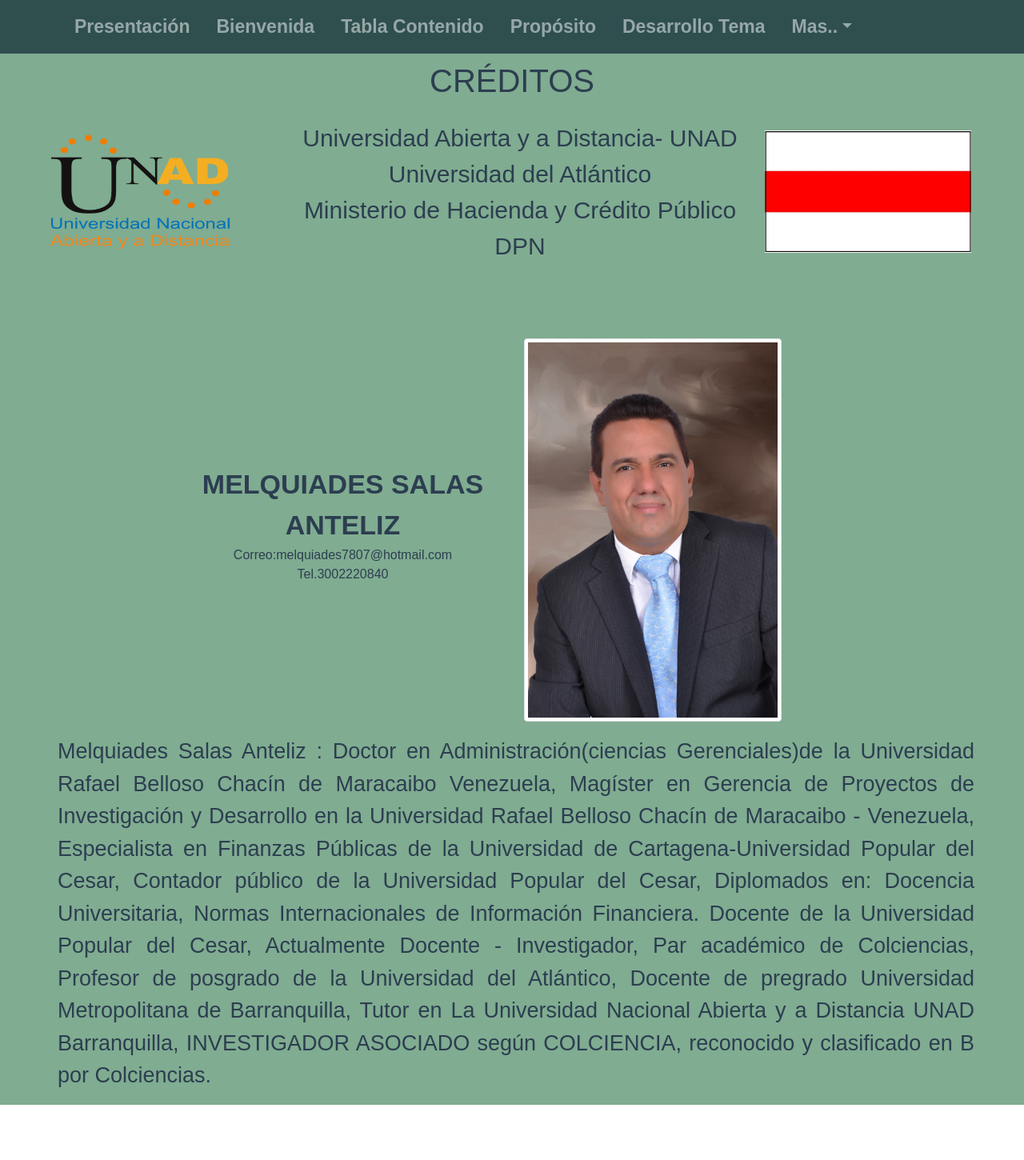
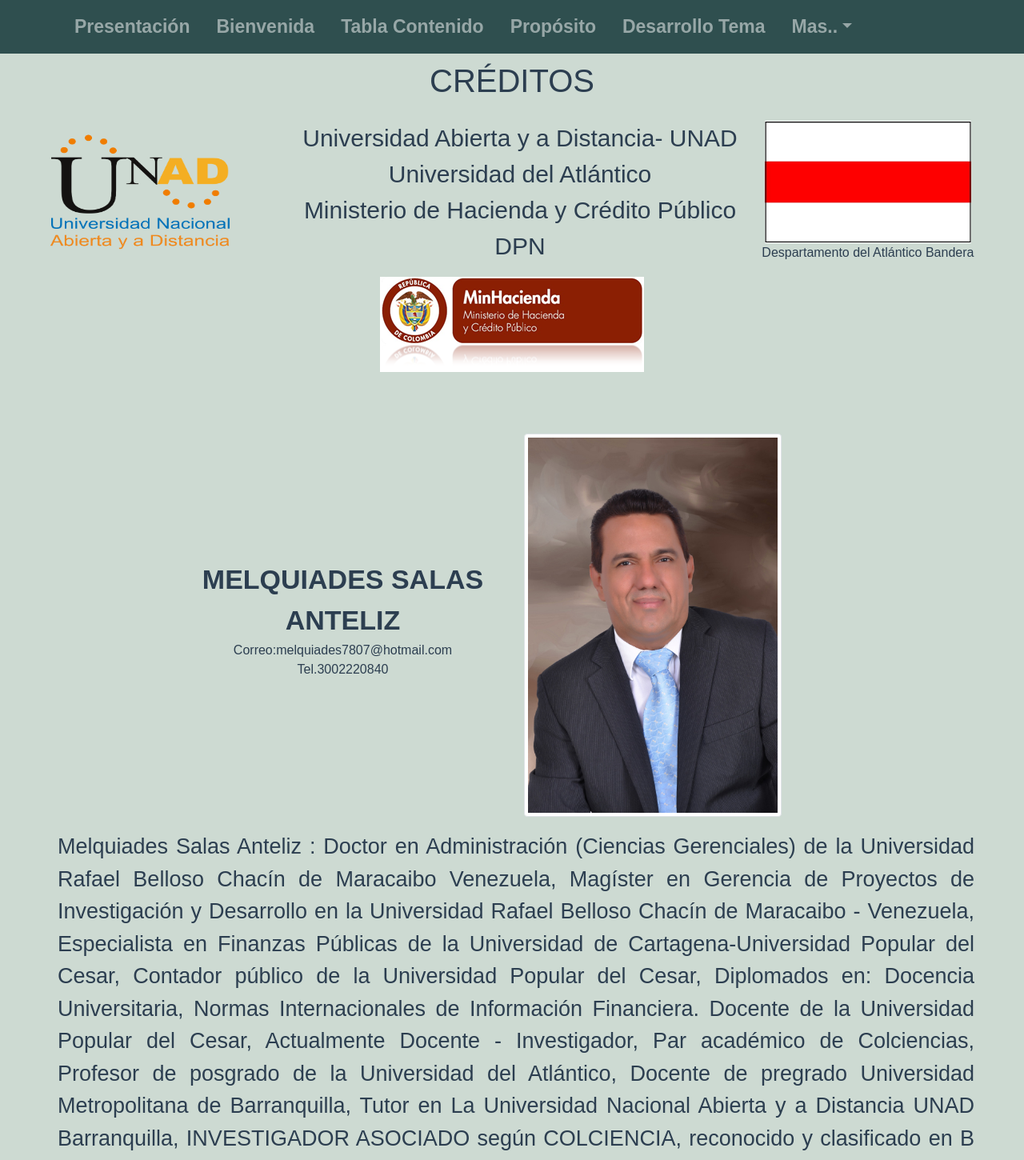
Before and after one commit to tatadavila/red_salas, a Vue app: page /creditos in a window 1280 px wide. Shown: the top 1450 px of the page at 80% size. Before the commit the page ends 1381 px from the top, so only its background shows below. Built offline with nearby package versions, Linux system fonts and the light colour scheme; a small style sheet from the web is missing.

Commit message:
Added some changes to the project, now looks better

```diff
--- a/src/components/Credits.vue
+++ b/src/components/Credits.vue
@@ -21,8 +21,17 @@
       <div class="col">
         <img
           src="../assets/img/bandera_atlantico.jpg"
-          alt="bandera dept atlantico"
+          alt="bandera dept atlántico"
           width="87%"
+        />
+        Despartamento del Atlántico Bandera
+      </div>
+    </div>
+    <div class="row justify-content-center">
+      <div class="col-4">
+        <img
+          src="../assets/img/min-hacienda-logo.png"
+          alt="ministerio de hacienda colombia"
         />
       </div>
     </div>
@@ -48,8 +57,8 @@
     </div>
     <div id="thirdRow" class="row justify-content-center">
       <p align="justify">
-        Melquiades Salas Anteliz : Doctor en Administración(ciencias
-        Gerenciales)de la Universidad Rafael Belloso Chacín de Maracaibo
+        Melquiades Salas Anteliz : Doctor en Administración (Ciencias
+        Gerenciales) de la Universidad Rafael Belloso Chacín de Maracaibo
         Venezuela, Magíster en Gerencia de Proyectos de Investigación y
         Desarrollo en la Universidad Rafael Belloso Chacín de Maracaibo -
         Venezuela, Especialista en Finanzas Públicas de la Universidad de
@@ -78,7 +87,7 @@
 .credits {
   height: 100%;
   padding-top: 77px;
-  background-color: rgba(8, 94, 41, 0.514);
+  background-color: rgba(5, 71, 31, 0.2);
 }
 #firstRow {
   padding-left: 27px;
--- a/src/components/develop/VideoQuiz.vue
+++ b/src/components/develop/VideoQuiz.vue
@@ -67,6 +67,12 @@
     reRender() {
       this.renderKey++;
     }
+  },
+  mounted() {
+    console.log("Will it play here?? lol");
+    console.log("Play outside of");
+    var audio = new Audio("file://path-to-file/file.mp3"); // path to file
+    audio.play();
   }
 };
 </script>
--- a/src/views/Closure.vue
+++ b/src/views/Closure.vue
@@ -52,6 +52,9 @@
 };
 </script>
 <style scoped>
+.closure-page {
+  background-color: rgba(5, 71, 31, 0.2);
+}
 .text-wrapper {
   font-size: 27px;
   padding: 7%;
--- a/src/views/Content.vue
+++ b/src/views/Content.vue
@@ -32,7 +32,7 @@
   width: 100%;
   height: 100vh;
   padding-top: 7px;
-  background-color: rgba(8, 94, 41, 0.514);
+  background-color: rgba(5, 71, 31, 0.2);
 }
 #tableContent {
   padding-top: 7%;
--- a/src/views/References.vue
+++ b/src/views/References.vue
@@ -2,21 +2,29 @@
   <div class="refPage">
     <div class="text-wrapper">
       <h1>REFERENTES BIBLIOGRÁFICOS:</h1>
-      <ul>
+      <ul align="center" id="refList">
         <li>
           Text Celebriti (2019) “la deuda pública” Recuperado de
-          https://www.cerebriti.com
+          <a href="https://www.cerebriti.com">https://www.cerebriti.com</a>
         </li>
         <li>
-          You tube (2019) “sonido de introducción” Recuperado de
-          https://www.youtube.com/watch?v=rhNoYyXLo2k
+          Youtube (2019) “sonido de introducción” Recuperado de
+          <a href="https://www.youtube.com/watch?v=rhNoYyXLo2k"
+            >https://www.youtube.com/watch?v=rhNoYyXLo2k</a
+          >
         </li>
         <li>
           UNAD (2019). Campus virtual. Recuperado de
-          https://campus0c.unad.edu.co/campus/.
+          <a href="https://campus0c.unad.edu.co/campus/"
+            >https://campus0c.unad.edu.co/campus/</a
+          >.
         </li>
       </ul>
     </div>
+    <img
+      src="https://media.giphy.com/media/l0HlAgJTVaAPHEGdy/giphy.gif"
+      alt="woman reding gif"
+    />
   </div>
 </template>
 
@@ -34,6 +42,14 @@
 
 <style scoped lang="css">
 .refPage {
+  background-color: rgba(5, 71, 31, 0.2);
   padding: 77px;
+  font-weight: 500;
+}
+#refList {
+  text-align: left;
+  /* background-color: pink; */
+  list-style-position: inside;
+  font-size: 23px;
 }
 </style>
```
